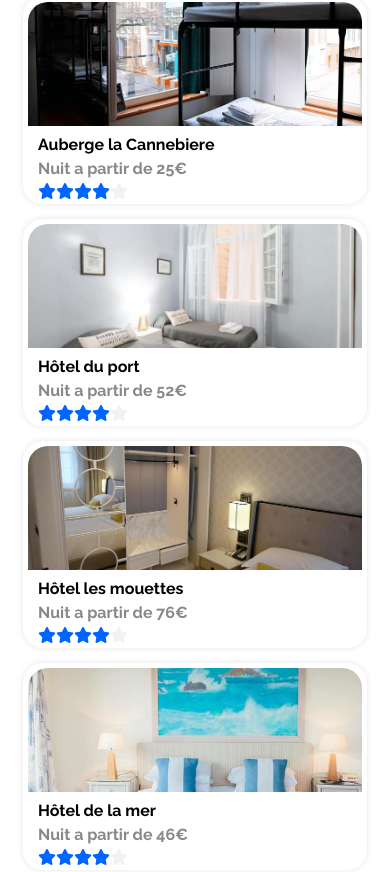
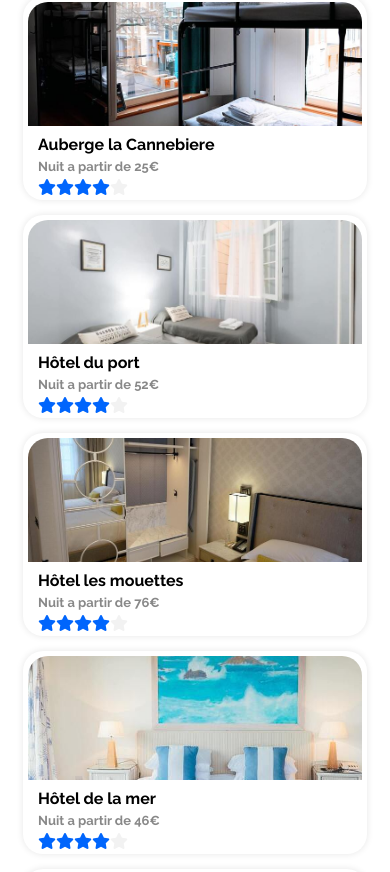
Before and after one commit to guidedbyreact/booki, a plain HTML site: page index2.html in a window 390 px wide. Shown: the part 1329-2201 px from the top of the page. Drawn offline with Linux system fonts and the light colour scheme.

Commit message:
mardi 2 mai

```diff
--- a/assets/css/style.css
+++ b/assets/css/style.css
@@ -399,7 +399,7 @@ border-bottom-right-radius: 20px;
 }
 
 .text{
-  font-size: 16px;
+  font-size: 13px;
   font-weight: 400;
   color: #888888;
 }
@@ -713,6 +713,9 @@ section h2 {
 
 @media (max-width: 467px) {
 
+body{
+  overflow-x: hidden;
+}
 .same-size span{
     flex:1;
 }
@@ -935,7 +938,7 @@ nav li {
 
 .image-activite{
   flex-direction: column;
-  width:100%;
+  width:92%;
   margin-left: 20px;
   margin-right: 20px;
 }
```
